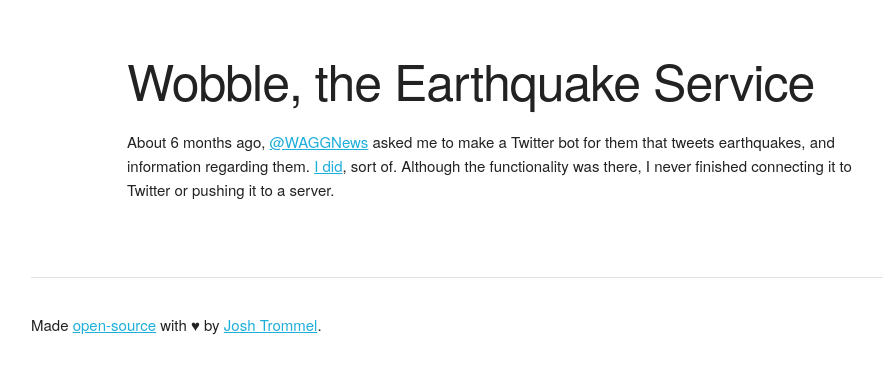
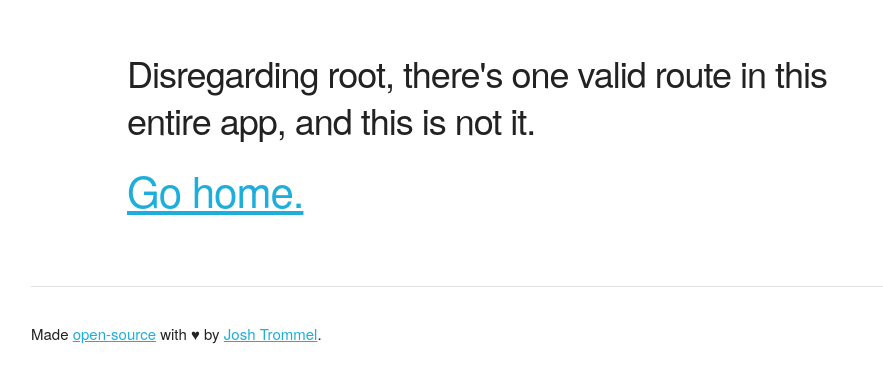
Before and after one commit to trmml/wobble, a Flask app: template templates/404.html in a window 1280 px wide. Shown: the top 383 px of the page, without its empty margins (129-1012 px from the left). Run offline with Flask 2, Linux system fonts and the light colour scheme; the template is opened without the code that fills it, so the values that code supplies are empty.

Commit message:
Added better 404 support and removed debug mode

```diff
--- a/main.py
+++ b/main.py
@@ -35,7 +35,7 @@ def earthquakes():
 
 @app.errorhandler(404)
 def page_not_found(e):
-	return jsonify(error=404), 404
+	return render_template('404.html'), 404
 
 if __name__ == '__main__':
-    app.run(debug=True)
+    app.run()
--- a/templates/404.html
+++ b/templates/404.html
@@ -5,12 +5,8 @@
   <div class="container">
     <div class="row">
       <div class="twelve columns">
-        <h1>Wobble, the Earthquake Service</h1>
-        <p>About 6 months ago, <a href="https://twitter.com/WAGGNews">@WAGGNews</a>
-          asked me to make a Twitter bot for them that tweets earthquakes, and information
-          regarding them. <a href="https://github.com/WAGGNews/WAGG-Earthquake-Bot">I did</a>,
-          sort of. Although the functionality was there, I never finished connecting it to Twitter
-          or pushing it to a server.</p>
+        <h3>Disregarding root, there's one valid route in this entire app, and this is not it.</h3>
+        <h2><a href="/">Go home.</a></h2>
       </div>
     </div>
   </div>
```
